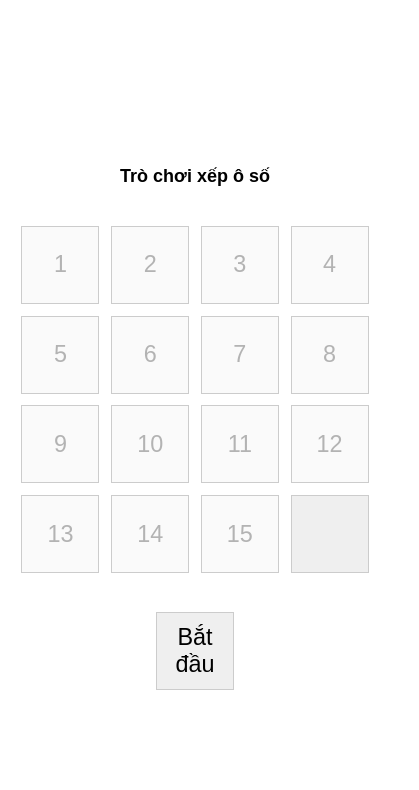
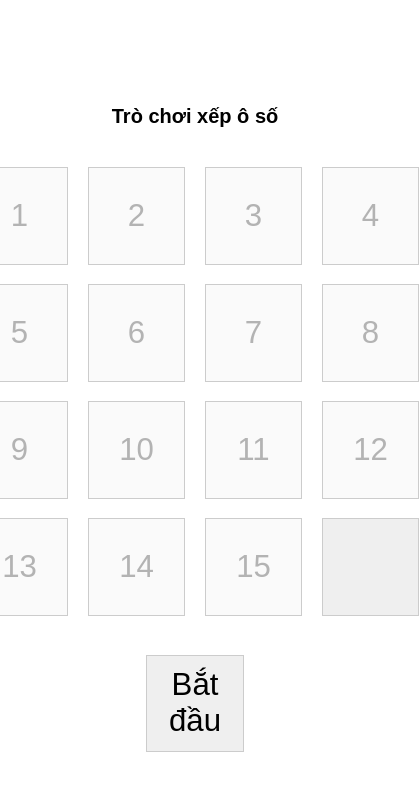
Before and after one commit to VUTRINGOC/xeposo, a plain HTML site: page index.html in a window 390 px wide. Shown: the whole page, 419 px wide, since content can reach past the window. Drawn offline with Linux system fonts and the light colour scheme.

Commit message:
Update styles2css

```diff
--- a/styles.css
+++ b/styles.css
@@ -1,4 +1,3 @@
-/* CSS cho màn hình máy tính */
 body {
     font-family: Arial, sans-serif;
     display: flex;
@@ -13,22 +12,23 @@ body {
 }
 
 .title {
-    font-size: 24px;
+    font-size: 4vw; /* Adjust the font size using vw */
+    margin-bottom: 2vh; /* Margin using vh */
 }
 
 #puzzle {
     display: grid;
-    grid-template-columns: repeat(4, 50px);
-    grid-template-rows: repeat(4, 50px);
-    gap: 5px;
-    margin: 20px 0;
+    grid-template-columns: repeat(4, 12.5vw); /* Adjust columns with vw */
+    grid-template-rows: repeat(4, 12.5vw); /* Adjust rows with vw */
+    gap: 2vw; /* Adjust gap with vw */
+    margin: 10vw 0; /* Margin using vw */
 }
 
 button {
     padding: 0;
-    width: 50px;
-    height: 50px;
-    font-size: 16px;
+    width: 12.5vw; /* Adjust button width with vw */
+    height: 12.5vw; /* Adjust button height with vw */
+    font-size: 4vw; /* Adjust font size with vw */
     cursor: pointer;
     border: 1px solid #ccc;
     outline: none;
@@ -38,22 +38,22 @@ button.empty {
     visibility: hidden;
 }
 
-/* CSS cho màn hình di động */
+/* Media query for smaller screens (e.g., mobile) */
 @media (max-width: 768px) {
     .title {
-        font-size: 18px; /* Đổi kích thước font cho điện thoại */
+        font-size: 20px; /* Adjust font size for smaller screens */
     }
 
     #puzzle {
-        grid-template-columns: repeat(4, 20vw); /* Đổi kích thước ô cho điện thoại */
-        grid-template-rows: repeat(4, 20vw); /* Đổi kích thước ô cho điện thoại */
-        gap: 3vw; /* Đổi kích thước ô cho điện thoại */
-        margin: 10vw 0; /* Đổi kích thước ô cho điện thoại */
+        grid-template-columns: repeat(4, 25vw); /* Adjust columns for smaller screens */
+        grid-template-rows: repeat(4, 25vw); /* Adjust rows for smaller screens */
+        gap: 5vw; /* Adjust gap for smaller screens */
+        margin: 10vw 0; /* Margin for smaller screens */
     }
 
     button {
-        width: 20vw; /* Đổi kích thước button cho điện thoại */
-        height: 20vw; /* Đổi kích thước button cho điện thoại */
-        font-size: 6vw; /* Đổi kích thước button cho điện thoại */
+        width: 25vw; /* Adjust button width for smaller screens */
+        height: 25vw; /* Adjust button height for smaller screens */
+        font-size: 8vw; /* Adjust font size for smaller screens */
     }
 }
```
